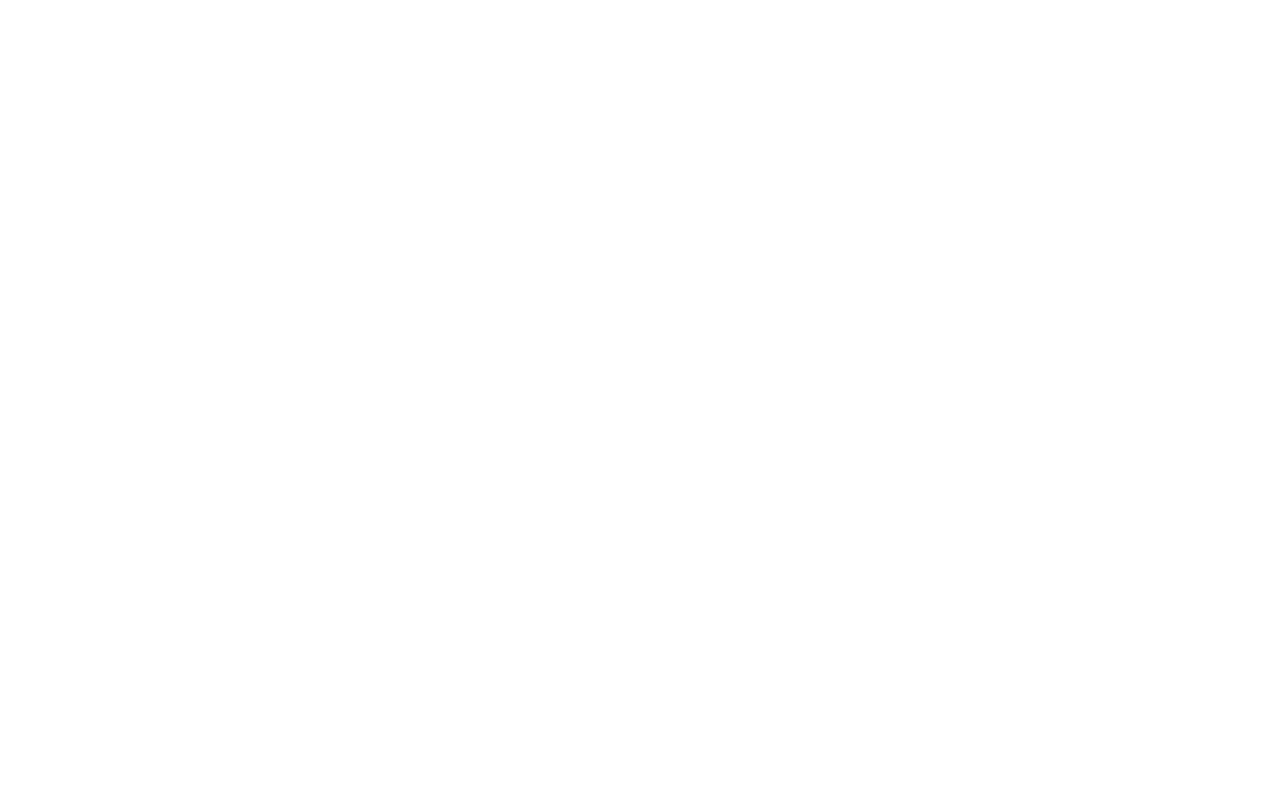
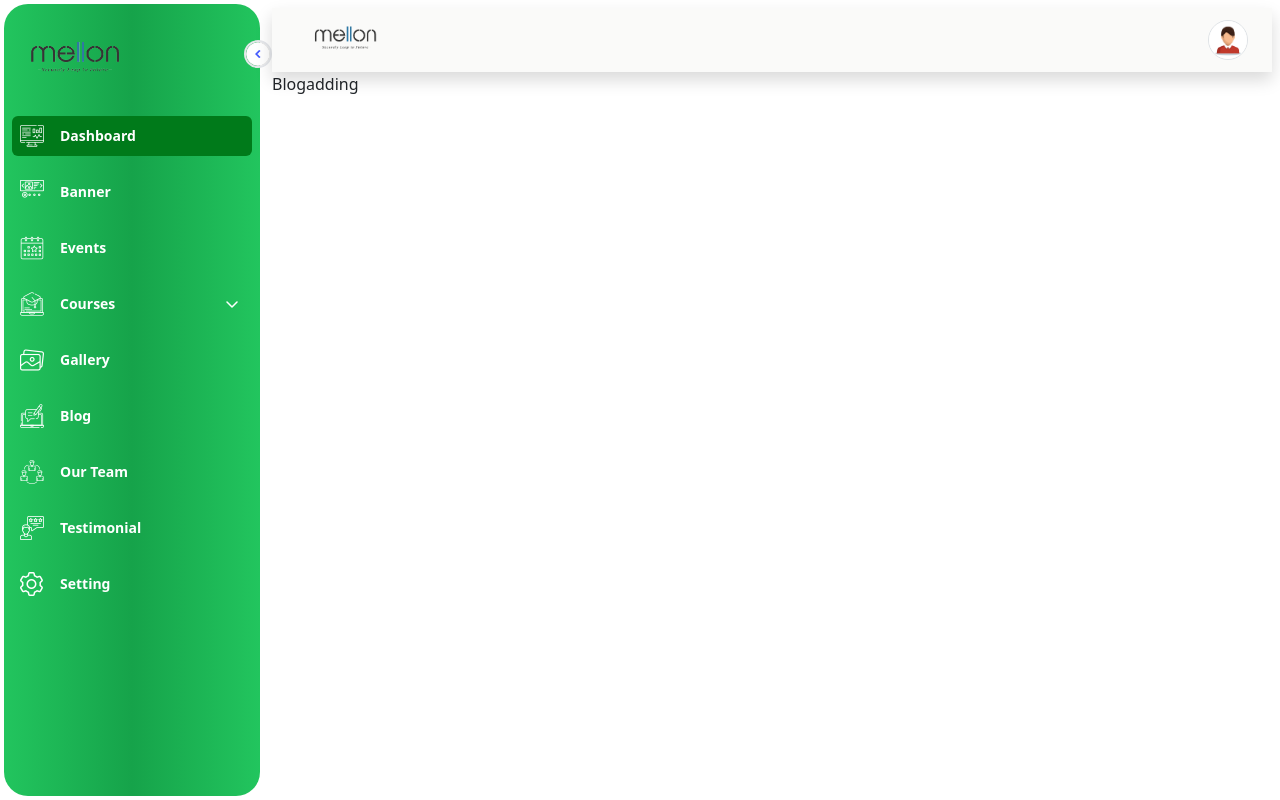
Before and after one commit to reejavijin2002/Educationsite, a React (Create React App) app: page /dashboard/blogadding in a window 1280 px wide. Before the commit this address had no page. Built offline with nearby package versions, Linux system fonts and the light colour scheme.

Commit message:
while route change image is deleting

```diff
--- a/package.json
+++ b/package.json
@@ -15,6 +15,7 @@
     "@testing-library/user-event": "^13.5.0",
     "axios": "^1.6.7",
     "bootstrap": "^5.3.2",
+    "expo-router": "^3.4.8",
     "formik": "^2.4.5",
     "react": "^18.2.0",
     "react-bootstrap": "^2.10.0",
--- a/src/components/baneradding/Baneradding.jsx
+++ b/src/components/baneradding/Baneradding.jsx
@@ -14,31 +14,43 @@
   const [messageList, setMessageList] = useState([]);
   const [filenameList, setFilenameList] = useState([]);
   const [submitButtonClicked, setSubmitButtonClicked] = useState(false);
-
-  useEffect(() => {
   const handleBeforeUnload = async () => {
     if (filenameList.length > 0 && !submitButtonClicked) {
       try {
-
         await ImageDelete(filenameList);
-
         console.log("Images deleted successfully before unload.");
         setFilenameList([]);
-          setImage([])
-
-          console.log(filenameList,'file');
+        setImage([]);
       } catch (error) {
         console.error("Error deleting images before unload:", error);
       }
     }
   };
 
+  const hideContent = () => {
+    const hideElement = document.getElementById("hide");
+    if (!hideElement && !submitButtonClicked) {
+      handleBeforeUnload();
 
+      console.log("content is hide");
+    } else {
+      console.log("content is not hide");
+    }
+  };
 
+  useEffect(() => {
     const handleVisibilityChange = async () => {
-      if (document.visibilityState === "hidden" && filenameList.length > 0 && !submitButtonClicked) {
+      if (
+        document.visibilityState === "hidden" &&
+        filenameList.length > 0 &&
+        !submitButtonClicked
+      ) {
         await handleBeforeUnload();
       }
+    };
+
+    const unlisten = () => {
+      hideContent();
     };
 
     window.addEventListener("beforeunload", handleBeforeUnload);
@@ -47,10 +59,9 @@
     return () => {
       window.removeEventListener("beforeunload", handleBeforeUnload);
       document.removeEventListener("visibilitychange", handleVisibilityChange);
+      unlisten();
     };
   }, [filenameList, submitButtonClicked]);
-
-
 
   const handleImageClick = () => {
     InputRef.current.click();
@@ -176,7 +187,10 @@
   };
 
   return (
-    <div className="bg-stone-50 sticky pb-5   top-0 p-2 mt-2   shadow border-slate-200z-30 w-full h-auto">
+    <div
+      className="bg-stone-50 sticky pb-5   top-0 p-2 mt-2   shadow border-slate-200z-30 w-full h-auto"
+      id="hide"
+    >
       <h3 className="px-5 pt-5 pb-3 font-bold font-serif">Banner Image</h3>
       <div onDragOver={handleDragOver} onDrop={handleDrop}>
         <div
--- /dev/null
+++ b/src/components/blogadding/Blogadding.jsx
@@ -0,0 +1,9 @@
+import React from 'react'
+
+const Blogadding = () => {
+  return (
+    <div>Blogadding</div>
+  )
+}
+
+export default Blogadding
--- /dev/null
+++ b/src/components/eventsadding/Eventsadding.jsx
@@ -0,0 +1,9 @@
+import React from 'react'
+
+const Eventsadding = () => {
+  return (
+    <div>Eventsadding</div>
+  )
+}
+
+export default Eventsadding
--- /dev/null
+++ b/src/components/galleryadding/Galleryadding.jsx
@@ -0,0 +1,9 @@
+import React from 'react'
+
+const Galleryadding = () => {
+  return (
+    <div>Galleryadding</div>
+  )
+}
+
+export default Galleryadding
--- /dev/null
+++ b/src/components/settings/Settings.jsx
@@ -0,0 +1,9 @@
+import React from 'react'
+
+const Settings = () => {
+  return (
+    <div>Settings</div>
+  )
+}
+
+export default Settings
--- /dev/null
+++ b/src/components/teamadding/Teamadding.jsx
@@ -0,0 +1,9 @@
+import React from 'react'
+
+const Teamadding = () => {
+  return (
+    <div>Teamadding</div>
+  )
+}
+
+export default Teamadding
--- /dev/null
+++ b/src/components/testimonialadding/Testimonialadding.jsx
@@ -0,0 +1,9 @@
+import React from 'react'
+
+const Testimonialadding = () => {
+  return (
+    <div>Testimonialadding</div>
+  )
+}
+
+export default Testimonialadding
--- a/src/index.js
+++ b/src/index.js
@@ -26,6 +26,12 @@
 import Dashboard from "./pages/Dashboard";
 import Dashfirst from "./components/dashfirst/Dashfirst";
 import Baneradding from "./components/baneradding/Baneradding";
+import Eventsadding from "./components/eventsadding/Eventsadding";
+import Galleryadding from "./components/galleryadding/Galleryadding";
+import Blogadding from "./components/blogadding/Blogadding";
+import Teamadding from "./components/teamadding/Teamadding";
+import Testimonialadding from "./components/testimonialadding/Testimonialadding";
+import Settings from "./components/settings/Settings";
 
 
 const Root = () => {
@@ -63,6 +69,16 @@
             <Route path="/dashboard" element={<Dashboard/>} >
               <Route path="" element={<Dashfirst/>}/>
               <Route path="baner" element={<Baneradding/>}/>
+              <Route path="eventadding" element={<Eventsadding/>}/>
+              <Route path="galleryadding" element={<Galleryadding/>}/>
+              <Route path="blogadding" element={<Blogadding/>}/>
+              <Route path="teamadding" element={<Teamadding/>}/>
+              <Route path="testimonialadding" element={<Testimonialadding/>}/>
+              <Route path="settings" element={<Settings/>}/>
+
+
+
+
             </Route>
 
 
--- a/src/pages/Dashboard.jsx
+++ b/src/pages/Dashboard.jsx
@@ -73,6 +73,7 @@
             </span>
           </li>
           </Link>
+          <Link to='/dashboard/eventadding' className="no-underline">
           <li
             className={`flex  rounded-md px-2 py-2 hover:bg-green-400 transition cursor-pointer hover:bg-light-white text-white font-semibold text-sm items-center gap-x-4 mt-3 bg-light-white ${
               activeListItem === "Accounts" ? "activeListItem" : ""
@@ -85,6 +86,7 @@
               Events
             </span>
           </li>
+          </Link>
           <li
             className="flex  rounded-md px-2 py-2 cursor-pointer hover:bg-green-400 hover:bg-light-white text-white font-semibold text-sm items-center gap-x-4 mt-3 bg-light-white"
             onClick={toggleDropdown}
@@ -127,6 +129,8 @@
               </li>
             </div>
           )}
+          <Link to='/dashboard/galleryadding' className="no-underline">
+
           <li
             className={`flex  rounded-md px-2 py-2 hover:bg-green-400 transition cursor-pointer hover:bg-light-white text-white font-semibold text-sm items-center gap-x-4 mt-3 bg-light-white ${
               activeListItem === "Search" ? "activeListItem" : ""
@@ -139,6 +143,9 @@
               Gallery
             </span>
           </li>
+          </Link>
+          <Link to='/dashboard/blogadding' className="no-underline">
+
           <li
             className={`flex  rounded-md px-2 py-2 hover:bg-green-400 transition cursor-pointer hover:bg-light-white text-white font-semibold text-sm items-center gap-x-4 mt-3 bg-light-white ${
               activeListItem === "Analytics" ? "activeListItem" : ""
@@ -151,6 +158,9 @@
               Blog
             </span>
           </li>
+          </Link>
+          <Link to='/dashboard/teamadding' className="no-underline">
+
           <li
             className={`flex  rounded-md px-2 py-2 hover:bg-green-400 transition cursor-pointer hover:bg-light-white text-white font-semibold text-sm items-center gap-x-4 mt-3 bg-light-white ${
               activeListItem === "File" ? "activeListItem" : ""
@@ -163,6 +173,9 @@
               Our Team
             </span>
           </li>
+          </Link>
+          <Link to='/dashboard/testimonialadding' className="no-underline">
+
           <li
             className={`flex  rounded-md px-2 py-2 hover:bg-green-400 transition cursor-pointer hover:bg-light-white text-white font-semibold text-sm items-center gap-x-4 mt-3 bg-light-white ${
               activeListItem === "testimonial" ? "activeListItem" : ""
@@ -175,6 +188,9 @@
               Testimonial
             </span>
           </li>
+          </Link>
+          <Link to='/dashboard/settings' className="no-underline">
+
           <li
             className={`flex  rounded-md px-2 py-2 hover:bg-green-400 transition cursor-pointer hover:bg-light-white text-white font-semibold text-sm items-center gap-x-4 mt-3 bg-light-white ${
               activeListItem === "Settings" ? "activeListItem" : ""
@@ -187,6 +203,7 @@
               Setting
             </span>
           </li>
+          </Link>
         </ul>
         <img
           src={img1}
```
Also changed, not shown: 1 other file (tests, documents, lock files or other folders). Lines whose indentation alone changed are shown as unchanged.
